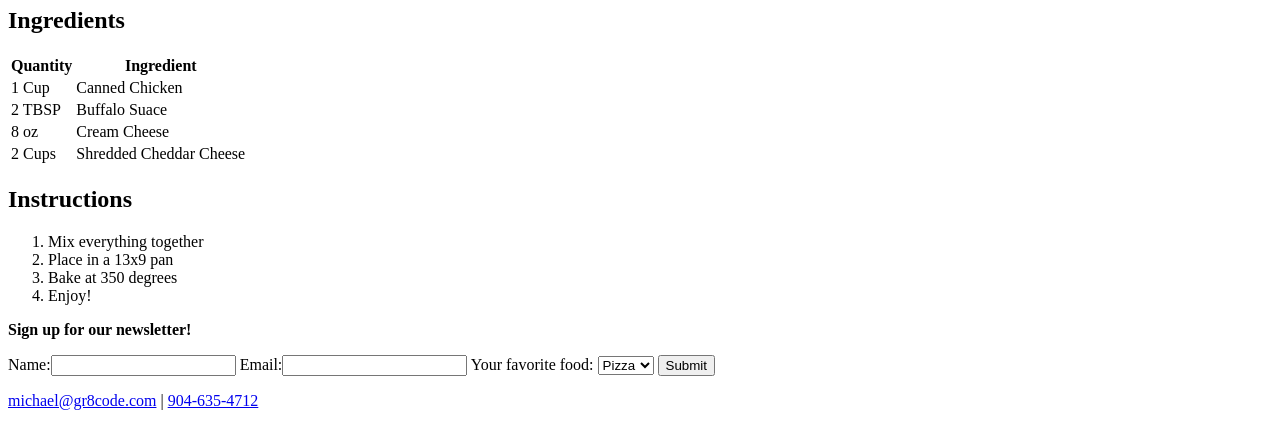
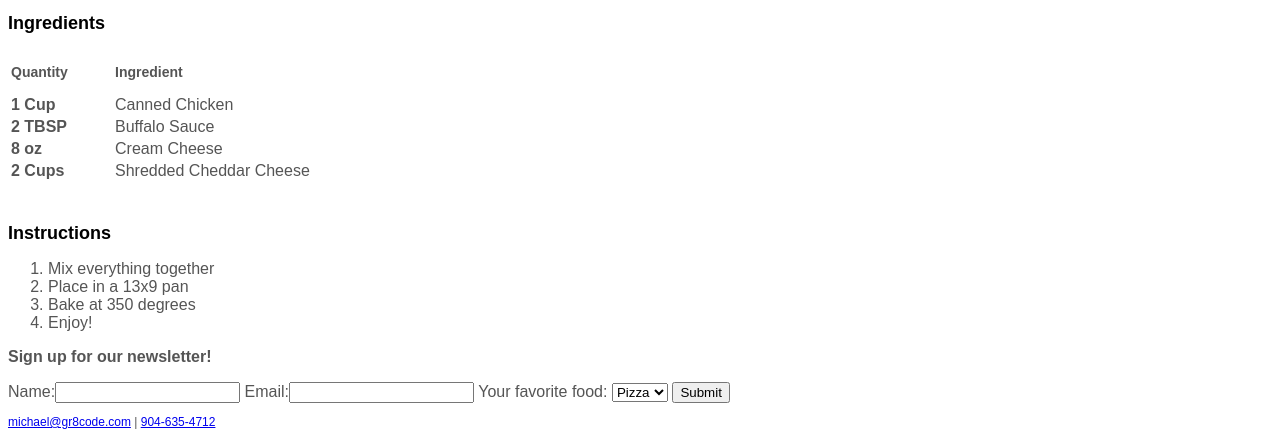
Before and after one commit to FrankFischer15/gr8codeFF, a plain HTML site: page gr8codeFF/Buffalo_Chicken_Dip.html in a window 1280 px wide. Shown: the part 423-864 px from the top of the page. Drawn offline with Linux system fonts and the light colour scheme.

Commit message:
CSS_Addition

```diff
--- /dev/null
+++ b/gr8codeFF/Buffalo_Chicken_Dip.css
@@ -0,0 +1,41 @@
+
+
+body {
+	font-family: Arial;
+	color: #555555;
+}
+
+h1 {
+	color: black;
+}
+
+h2 {
+	font-size: 18px;
+	color: black;
+}
+
+footer {
+	font-size: 12px;
+	font-family: Arial;
+	color: #555555;
+}
+
+th {
+	height: 40px;
+	font-size: 14px;
+	text-align: left;
+}
+
+.column {
+	width: 100px;
+	font-weight: bold;
+}
+
+tr:hover {
+	background-color: #FEFFDB;
+	cursor: pointer;
+}
+
+#instructions {
+	margin-top: 40px;
+}
--- a/gr8codeFF/Buffalo_Chicken_Dip.html
+++ b/gr8codeFF/Buffalo_Chicken_Dip.html
@@ -4,12 +4,15 @@
 <head>
 
 	<title>Buffalo Chicken Dip</title>
+	<link rel="stylesheet" href="Buffalo_Chicken_Dip.css">
 
 </head>
 
 <body>
 
 	<img src="http://cf.realhousemoms.com/wp-content/uploads/2012/09/Buffalo-Chicken-Dip-1024x709.jpg" width="300" height="300">
+
+	<hr>
 
 	<h1>Buffalo Chicken Dip</h1>
 
@@ -27,28 +30,30 @@
 		<tbody>
 
 				<tr>
-					<td>1 Cup</td>
+					<td class="column">1 Cup</td>
 					<td>Canned Chicken</td>
 				</tr>
 
 				<tr>
-					<td>2 TBSP</td>
-					<td>Buffalo Suace</td>
+					<td class="column">2 TBSP</td>
+					<td>Buffalo Sauce</td>
 				</tr>
 
 				<tr>
-					<td>8 oz</td>
+					<td class="column">8 oz</td>
 					<td>Cream Cheese</td>
 				</tr>
 
 				<tr>
-					<td>2 Cups</td>
+					<td class="column">2 Cups</td>
 					<td>Shredded Cheddar Cheese</td>
 				</tr>
 
 		</tbody>
 
 	</table>
+
+	<div id="instructions">
 
 		<h2>Instructions</h2>
 
@@ -58,6 +63,8 @@
 			<li>Bake at 350 degrees</li>
 			<li>Enjoy!</li>
 		</ol>
+
+	</div>
 
 	<p><strong>Sign up for our newsletter!</strong></p>
 
```
Also changed, not shown: 2 other files. Lines whose indentation alone changed are shown as unchanged.
